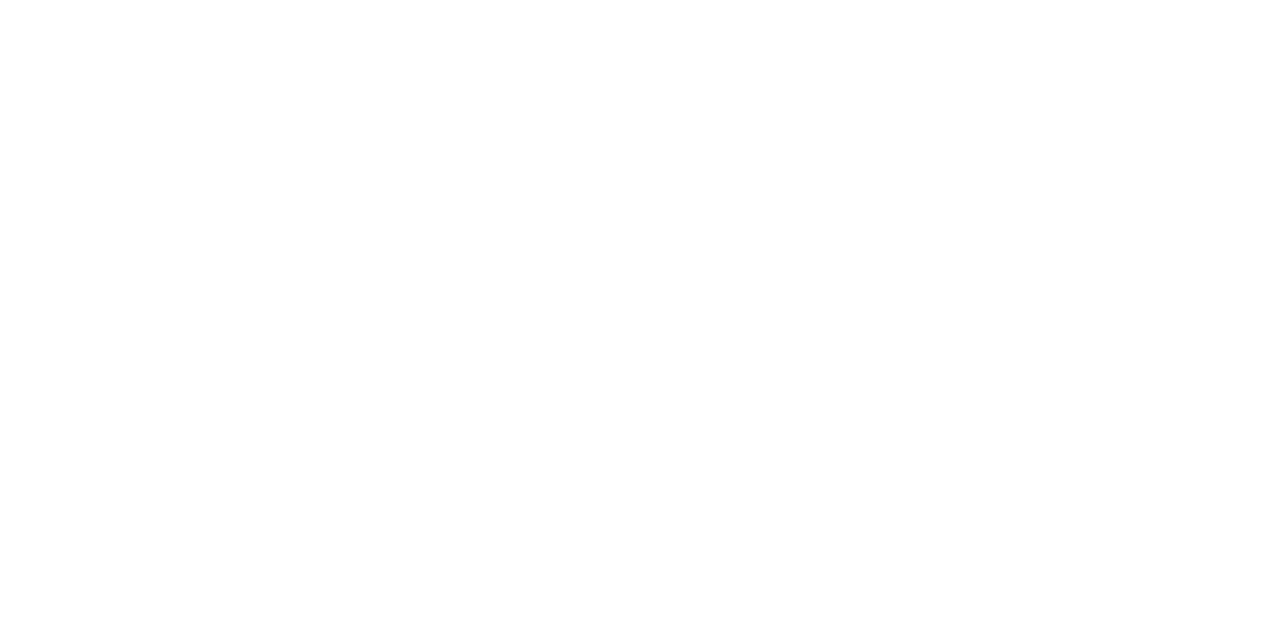
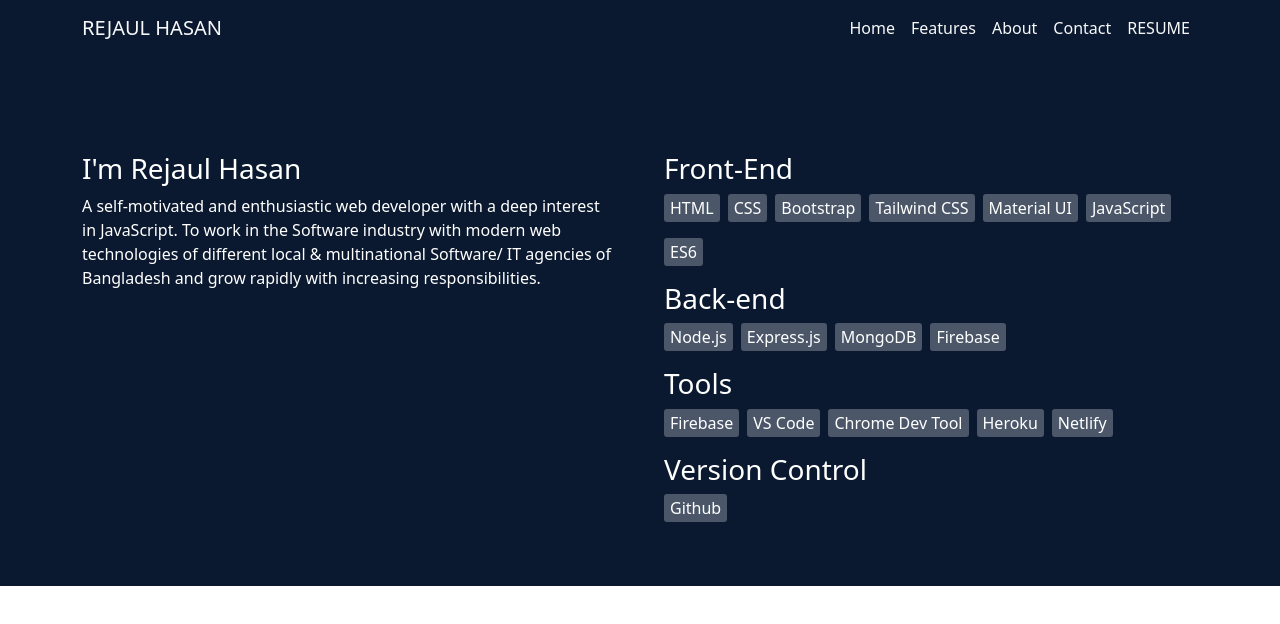
Before and after one commit to rejaulrasel/Portfolio-001, a React (Create React App) app: page /about in a window 1280 px wide. Shown: the top 624 px of the page. Built offline with nearby package versions, Linux system fonts and the light colour scheme.

Commit message:
added about part

```diff
--- a/src/App.js
+++ b/src/App.js
@@ -3,6 +3,7 @@
 import Home from './Pages/Home/Home';
 import { BrowserRouter, Switch, Route } from 'react-router-dom';
 import Contact from './Pages/Contact/Contact';
+import About from './Pages/About/About';
 
 function App() {
   return (
@@ -15,6 +16,9 @@
     <Route exact path = '/home'>
       <Home></Home>
     </Route>
+    <Route exact path = '/about'>
+     <About></About>
+    </Route>
     <Route exact path = '/contact'>
       <Contact></Contact>
     </Route>
--- a/src/Pages/About/About.css
+++ b/src/Pages/About/About.css
@@ -0,0 +1,15 @@
+
+.skills{
+    display: flex;
+    flex-wrap: wrap;
+}
+.skill{
+    margin-right: 8px;
+    background-color: #4b5769;
+    padding:  2px 6px;
+    border-radius: 3px;
+}
+.skill:hover{
+    background-color: #444d5a;
+    cursor:horizontal-text;
+}
--- a/src/Pages/About/About.js
+++ b/src/Pages/About/About.js
@@ -1,9 +1,61 @@
 import React from 'react';
+import './About.css'
+import Header from '../Header/Header';
 
 const About = () => {
     return (
         <div>
-
+            <Header></Header>
+            <section>
+            <div className="container text-white mx-auto my-5 py-5 ">
+                <div className="row gx-5">
+                    <div className="col-md-6 col-12  ">
+                        <h3>I'm Rejaul Hasan</h3>
+                        <p>A self-motivated and enthusiastic web developer with a deep interest in JavaScript. To work in the Software industry with modern web technologies of different local & multinational Software/ IT agencies of Bangladesh and grow rapidly with increasing responsibilities.</p>
+                    </div>
+                    <div className="col-md-6 col-12">
+                        <div className="row-col-12">
+                            <h3><span className='heading-border'>Front-End</span></h3>
+                            <div className='skills'>
+                                <p className="skill">HTML</p>
+                                <p className="skill">CSS</p>
+                                <p className="skill">Bootstrap</p>
+                                <p className="skill">Tailwind CSS</p>
+                                <p className="skill">Material UI</p>
+                                <p className="skill">JavaScript</p>
+                                <p className="skill">ES6</p>
+                            </div>
+                        </div>
+                        <div className="row-col-12">
+                        <h3><span className='heading-border'>Back-end</span></h3>
+                            <div className='skills'>
+                                <p className="skill">Node.js</p>
+                                <p className="skill">Express.js</p>
+                                <p className="skill">MongoDB</p>
+                                <p className="skill">Firebase</p>
+                        </div>
+                        <div className="row-col-12">
+                            <h3>Tools</h3>
+                            <div className='skills'>
+                                <p className="skill">Firebase</p>
+                                <p className="skill">VS Code</p>
+                                <p className="skill">Chrome Dev Tool</p>
+                                <p className="skill">Heroku</p>
+                                <p className="skill">Netlify</p>
+                        </div>
+                        <div className="row-col-12">
+                            <h3>Version Control</h3>
+                            <div className="skills">
+                                <p className="skill">Github</p>
+                            </div>
+                        </div>
+                        <div className="row-col-12"></div>
+                    </div>
+                </div>
+            </div>
+            </div>
+            </div>
+        </section>
         </div>
     );
 };
--- a/src/Pages/Contact/Contact.js
+++ b/src/Pages/Contact/Contact.js
@@ -5,7 +5,7 @@
     return (
         <div>
             <Header></Header>
-            <div className='container'>
+            <div className='container my-5 py-5'>
 
                 <div className='mx-auto' >
 
@@ -14,7 +14,7 @@
                         <input type="text" name="name" placeholder='your name' required />
                         <input type="email" name="email" placeholder='your email' required />
                         <textarea name="text" id="" cols="30" rows="5" placeholder='your message'></textarea>
-                        <button className='w-50 bg-danger' type="submit">Send</button>
+                        <button style={{'backgroundColor':'#28a745'}} className='p-2' type="submit">Send</button>
                     </form>
                 </div>
 
--- a/src/Pages/Header/Header.js
+++ b/src/Pages/Header/Header.js
@@ -21,7 +21,9 @@
           <a className="nav-link text-light" href="#">Features</a>
         </li>
         <li className="nav-item">
-          <a className="nav-link text-light" href="#">Pricing</a>
+          <Link to='/about'>
+          <a className="nav-link active text-light" aria-current="page" href="#">About</a>
+          </Link>
         </li>
         <li className="nav-item">
           <Link to='/contact'>
```
